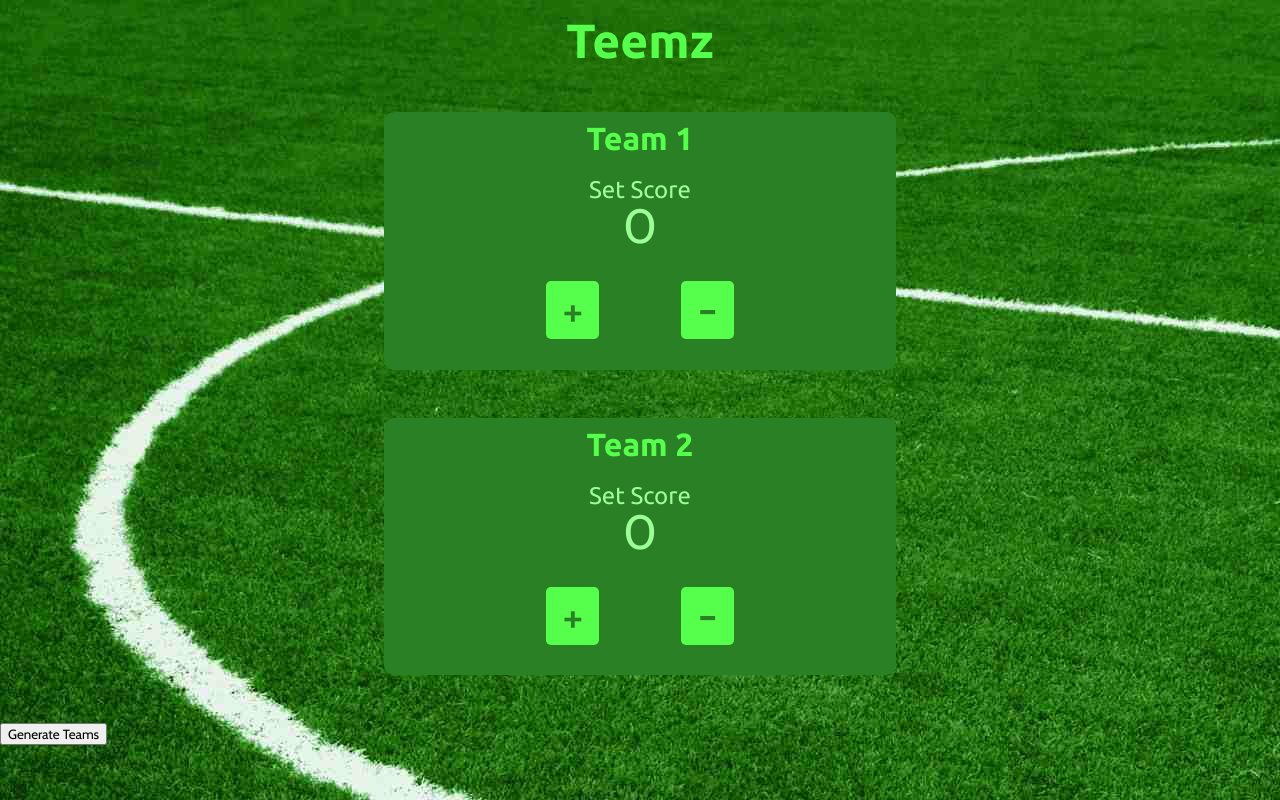
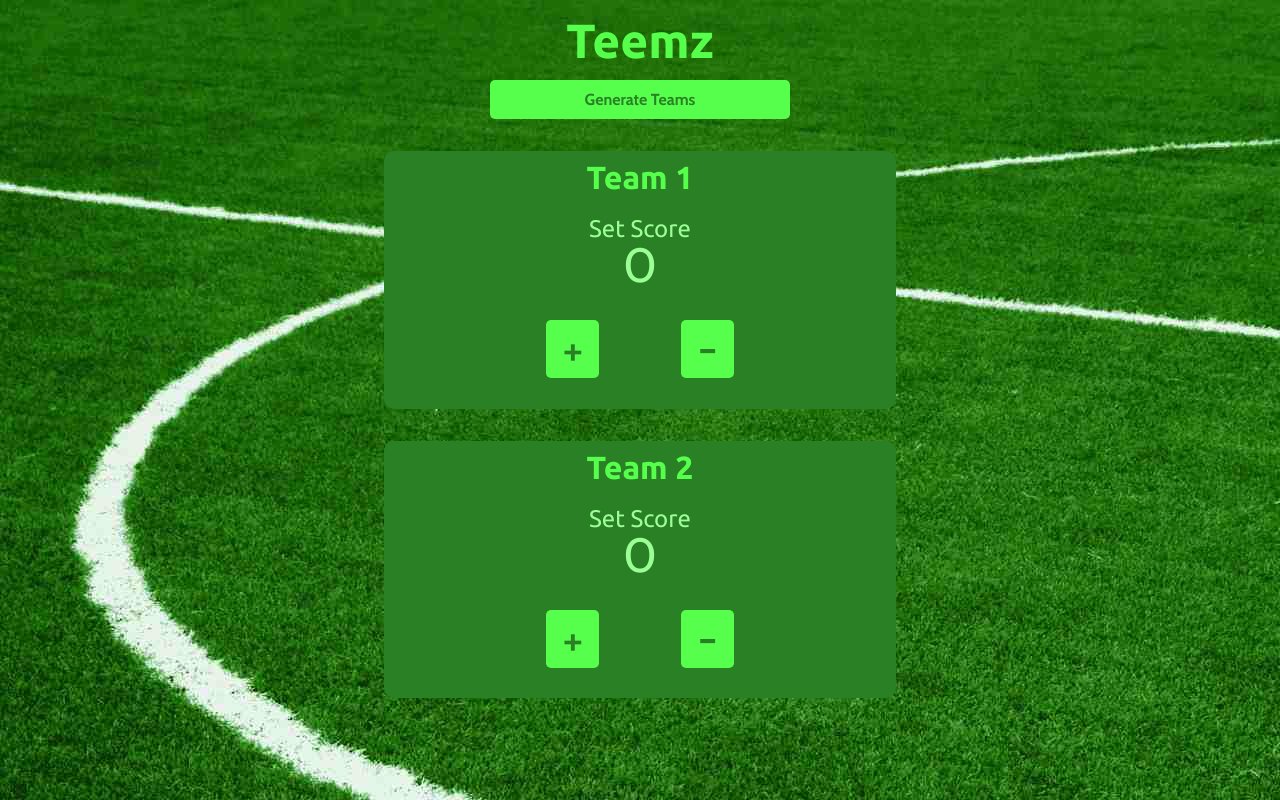
Before and after one commit to teemz-app/teemz-frontend, a React (Create React App) app: page / in a window 1280 px wide. Built offline with nearby package versions, Linux system fonts and the light colour scheme.

Commit message:
MVP styling finisshed

```diff
--- a/src/App.js
+++ b/src/App.js
@@ -6,8 +6,9 @@ const App = () => (
         <header>
             <h1 className="title">Teemz</h1>
         </header>
+
+        <GenerateTeams />
         <GenerateMatch />
-        <GenerateTeams />
     </>
 );
 
--- a/src/index.css
+++ b/src/index.css
@@ -2,6 +2,8 @@
 @import "./styles/typography.css";
 @import "./styles/background.css";
 @import "./styles/settings.css";
+
+@import "./styles/button.css";
 
 
 @import "./styles/teamCard.css";
@@ -15,3 +17,7 @@
 
     margin: 1rem;
 }
+
+body {
+    text-align: center;
+}
--- /dev/null
+++ b/src/styles/button.css
@@ -0,0 +1,13 @@
+.doButton  {
+    padding: 10px;
+    border-radius: 5px;
+    border: none;
+    background-color: var(--brightGreen);
+
+    width: 45%;
+    max-width: 300px;
+
+    color: var(--darkGreen);
+    font-weight: bold;
+    font-size: 1rem;
+}
--- a/src/styles/teamCard.css
+++ b/src/styles/teamCard.css
@@ -1,7 +1,7 @@
 .teamCard_container {
     background-color: var(--darkGreen);
     border-radius: 10px;
-    margin: 3rem auto;
+    margin: 2rem auto;
 
     width: 40%;
     min-width: 300px;
```
